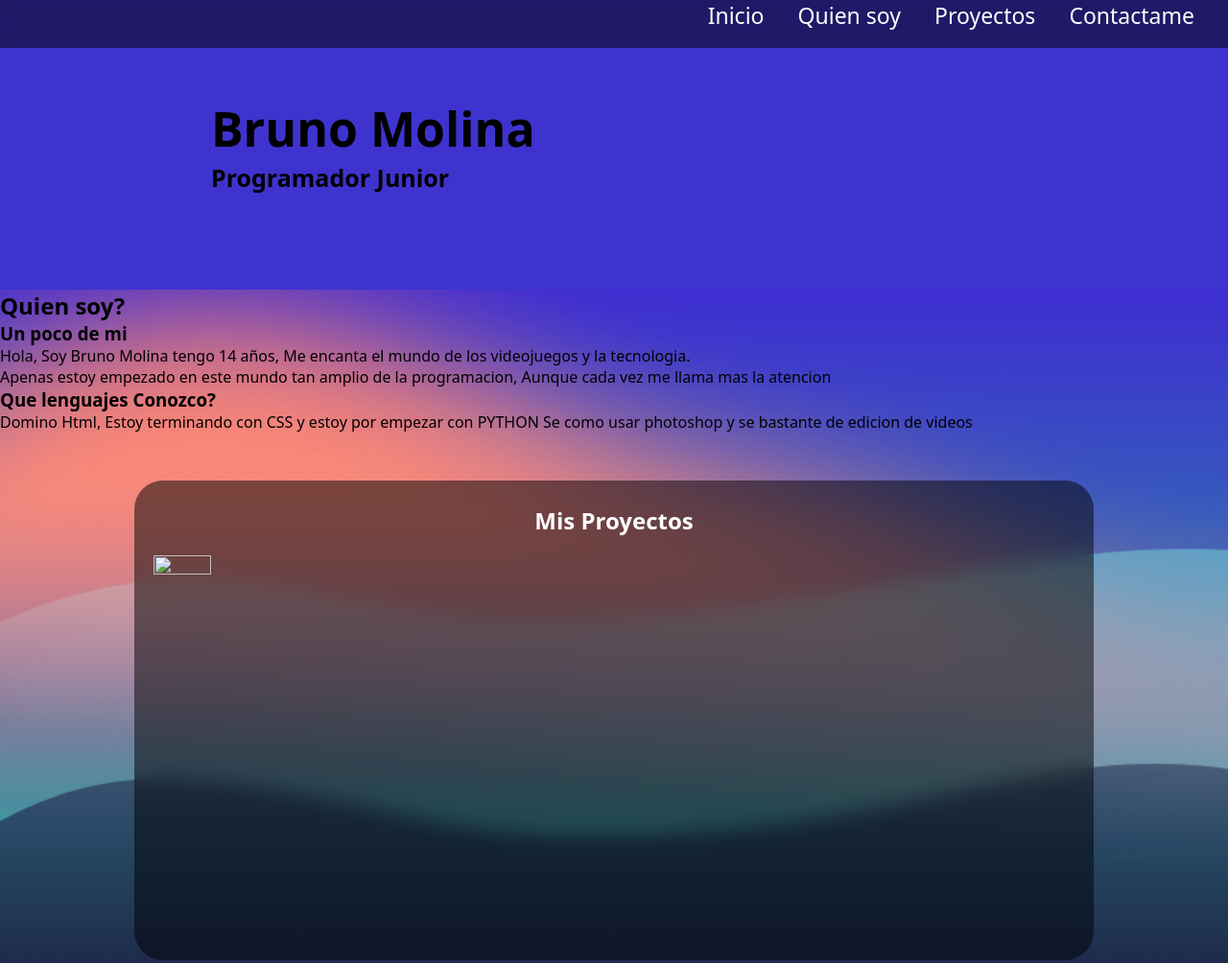
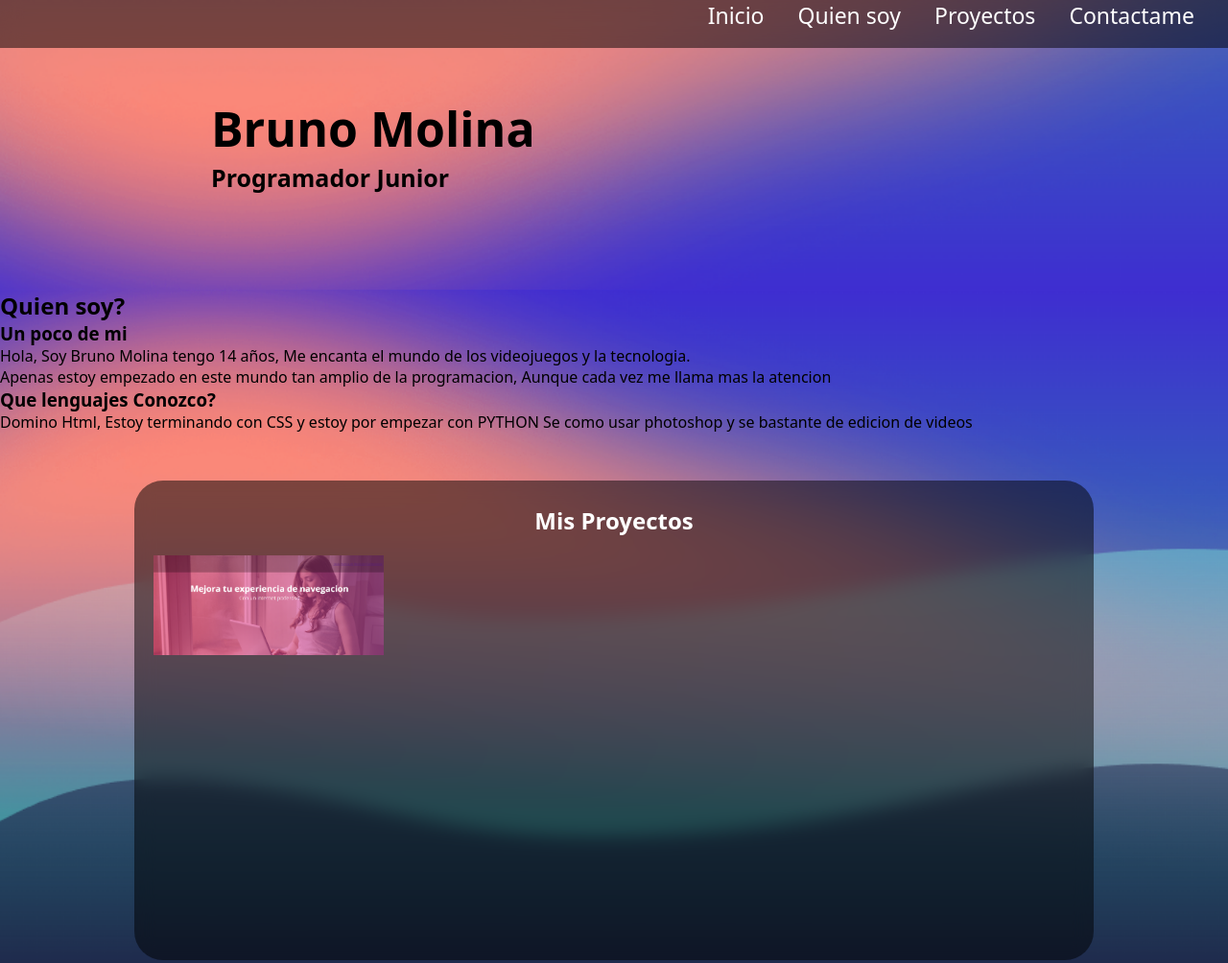
Before and after one commit to Bunozz/Portfolio, a plain HTML site: page portafolio.html in a window 1280 px wide. Shown: the top 1004 px of the page at 96% size. Drawn offline with Linux system fonts and the light colour scheme; files whose address does not match are found by name.

Commit message:
actualice la dirección de las IMG

```diff
--- a/portafolio.css
+++ b/portafolio.css
@@ -92,14 +92,14 @@ img{
 /*Background*/
 header{
     background-color: rgb(62, 51, 207);
-    background-image: url(/proyectos/portafolio/img/vuelta.png);
+    background-image: url(/img/vuelta.png);
     background-repeat: no-repeat;
     background-size: cover;
 
 }
 
 main{
-    background-image: url(/proyectos/portafolio/img/Captura\ de\ pantalla\ 2022-12-14\ 031045.png);
+    background-image: url(/img/Captura\ de\ pantalla\ 2022-12-14\ 031045.png);
     background-repeat: no-repeat;
     background-size: cover;
 }
--- a/portafolio.html
+++ b/portafolio.html
@@ -50,7 +50,7 @@
                 <div class="galeria">
                     <h2 class="Misproyectos">Mis Proyectos</h2>
                     <ul class="listaproyectos">
-                        <li><img id="Fivertel" src="/proyectos/portafolio/img/Captura de pantalla 2024-04-08 153319.png" alt=""></li>
+                        <li><img id="Fivertel" src="/img/fivertel.png" alt=""></li>
                         <li></li>
                         <li></li>
                         <li></li>
```
Also changed, not shown: img/fivertel.png (renamed from img/Captura de pantalla 2024-04-08 153319.png), img/proximamente.png (deleted).
